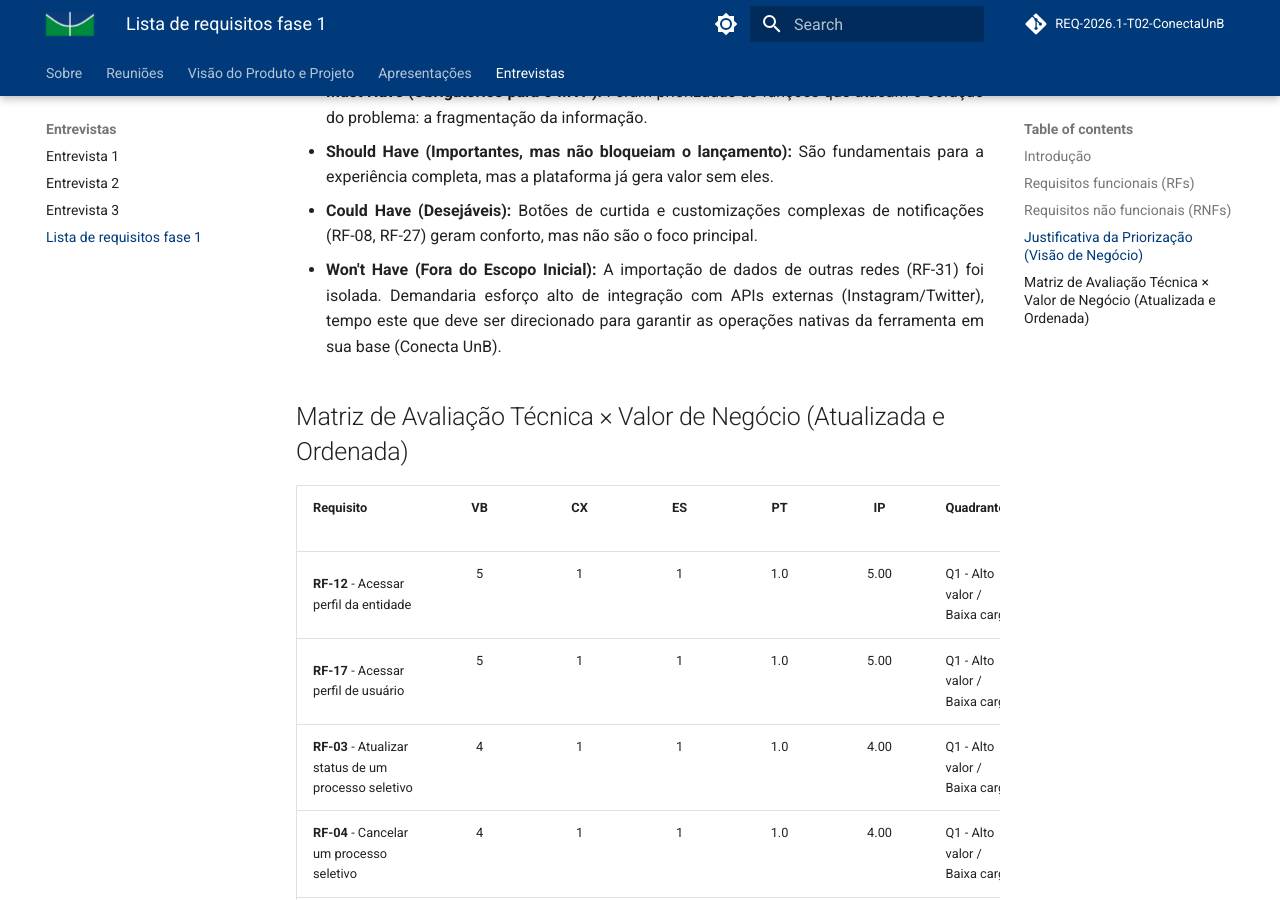
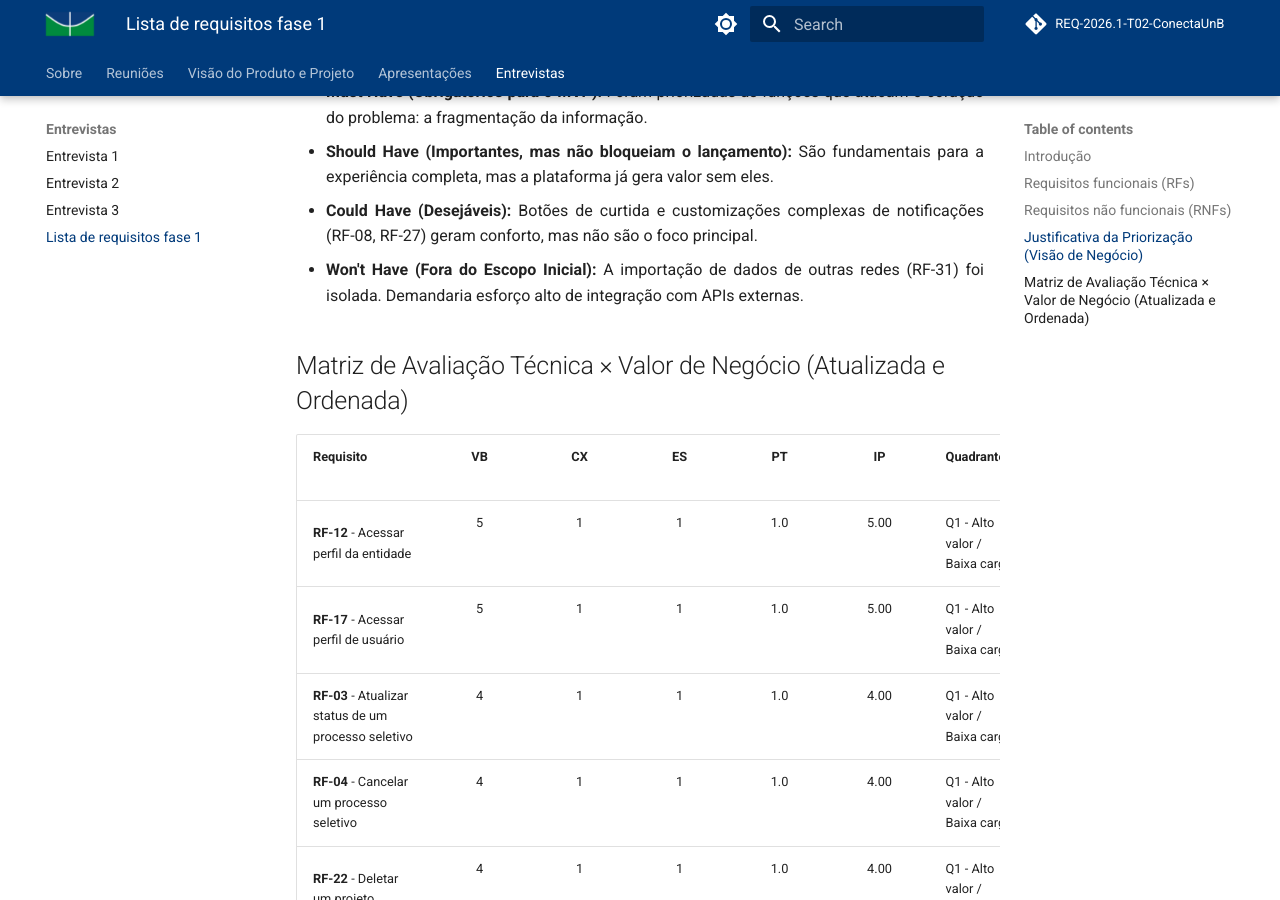
Before and after one commit to mdsreq-fga-unb/REQ-2026.1-T02-ConectaUnB, an MkDocs documentation site: the page built from docs/analisesEntrevistas/requisitosFase1.md, in a window 1280 px wide and 900 px high, scrolled down 8111 px. Built offline with MkDocs 1.6.1 and Material for MkDocs 9.7.7, drawn with Linux system fonts in a browser that asks for light colours; comment, search, counter and statistics services are not loaded.

Commit message:
docs: atualização da justificativa de priorização

```diff
--- a/docs/analisesEntrevistas/requisitosFase1.md
+++ b/docs/analisesEntrevistas/requisitosFase1.md
@@ -68,7 +68,7 @@ Após a primeira fase de elicitação e descoberta o grupo declarou os requisito
 *   **Must Have (Obrigatórios para o MVP):** Foram priorizadas as funções que atacam o coração do problema: a fragmentação da informação.
 *   **Should Have (Importantes, mas não bloqueiam o lançamento):** São fundamentais para a experiência completa, mas a plataforma já gera valor sem eles.
 *   **Could Have (Desejáveis):** Botões de curtida e customizações complexas de notificações (RF-08, RF-27) geram conforto, mas não são o foco principal.
-*   **Won't Have (Fora do Escopo Inicial):** A importação de dados de outras redes (RF-31) foi isolada. Demandaria esforço alto de integração com APIs externas (Instagram/Twitter), tempo este que deve ser direcionado para garantir as operações nativas da ferramenta em sua base (Conecta UnB).
+*   **Won't Have (Fora do Escopo Inicial):** A importação de dados de outras redes (RF-31) foi isolada. Demandaria esforço alto de integração com APIs externas.
 
 ## Matriz de Avaliação Técnica × Valor de Negócio (Atualizada e Ordenada)
 
```
